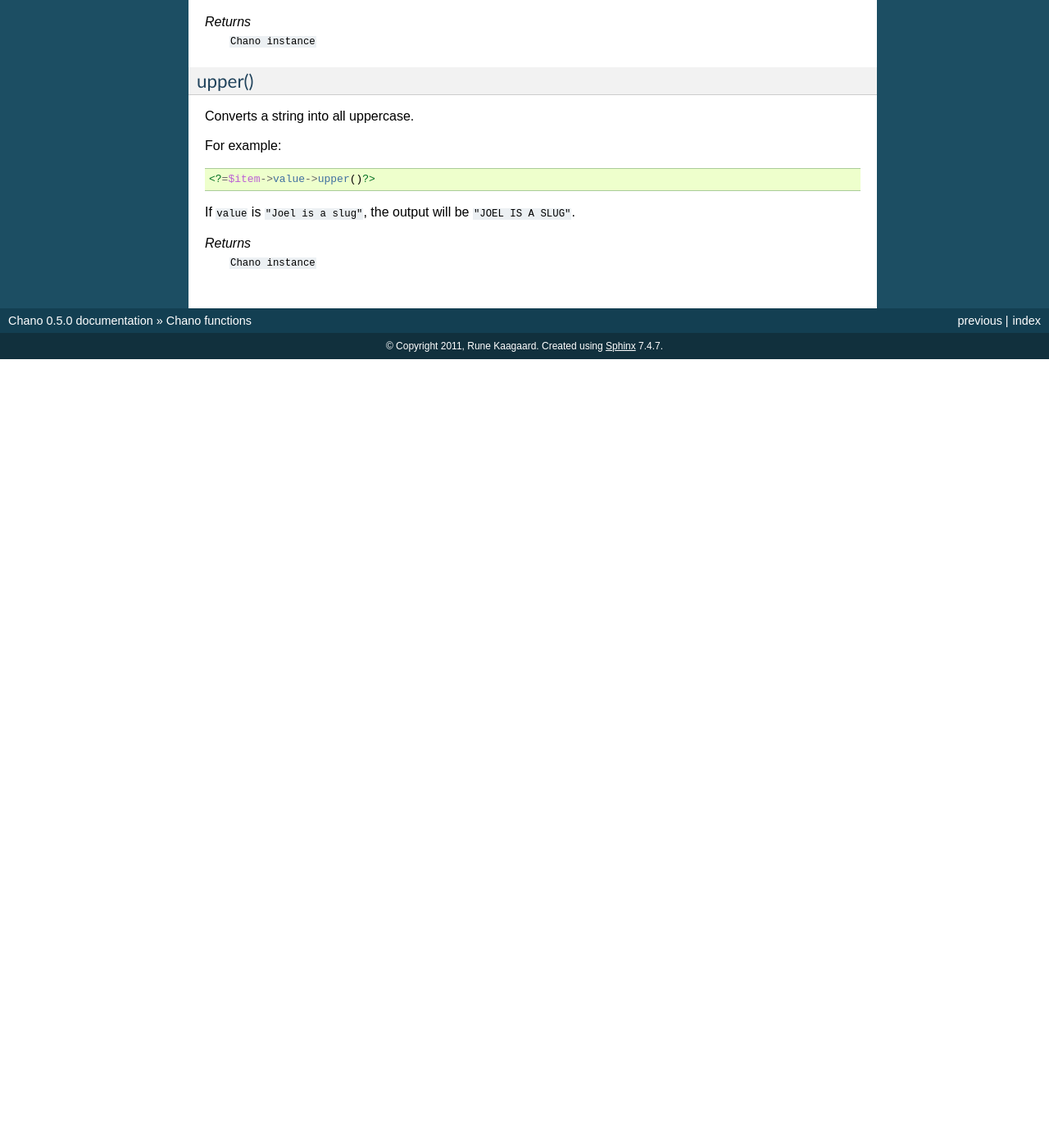
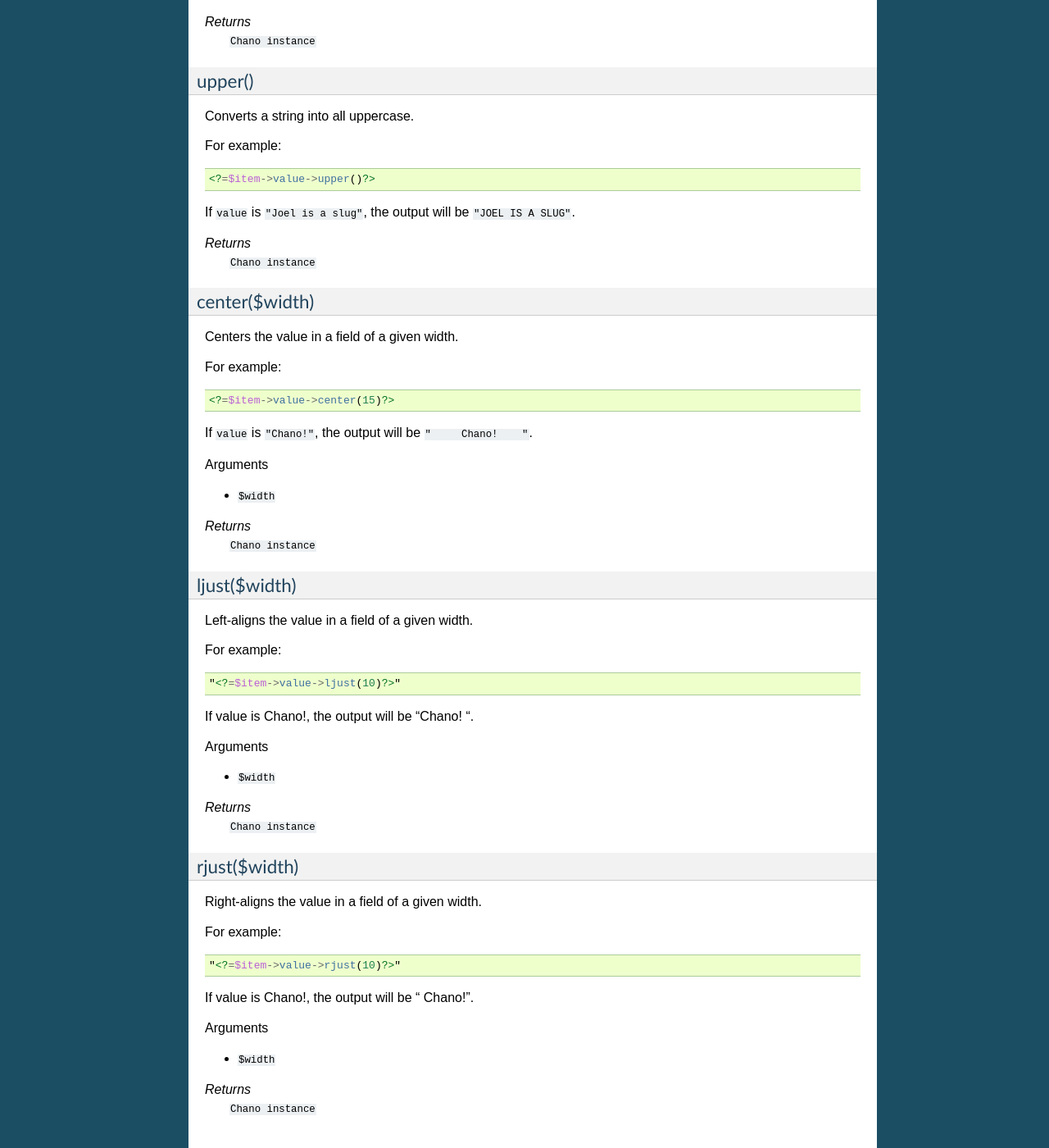
Before and after one commit to runekaagaard/php-chano, a Sphinx documentation site: the page built from docs/reference.rst, in a window 1280 px wide and 1400 px high, scrolled down 4470 px. Shown: the whole window at 82% size. Built offline with Sphinx 7.4.7, drawn with Linux system fonts in a browser that asks for light colours; before the commit the page ends 4908 px from its top, so only the background shows below that; some of the changed text lies outside the part shown.

Commit message:
Updating docs.

```diff
--- a/docs/reference.rst
+++ b/docs/reference.rst
@@ -296,3 +296,63 @@ If ``value`` is ``"Joel is a slug"``, the output will be
 
 *Returns*
   ``Chano instance``
+
+.. _center:
+
+center($width)
+++++++++++++++
+
+Centers the value in a field of a given width.
+
+For example::
+
+    <?=$item->value->center(15)?>
+
+If ``value`` is ``"Chano!"``, the output will be ``"     Chano!    "``.
+
+Arguments
+
+- ``$width``
+
+*Returns*
+  ``Chano instance``
+
+.. _ljust:
+
+ljust($width)
++++++++++++++
+
+Left-aligns the value in a field of a given width.
+
+For example::
+
+    "<?=$item->value->ljust(10)?>"
+
+If value is Chano!, the output will be "Chano!    ".
+
+Arguments
+
+- ``$width``
+
+*Returns*
+  ``Chano instance``
+
+.. _rjust:
+
+rjust($width)
++++++++++++++
+
+Right-aligns the value in a field of a given width.
+
+For example::
+
+    "<?=$item->value->rjust(10)?>"
+
+If value is Chano!, the output will be "    Chano!".
+
+Arguments
+
+- ``$width``
+
+*Returns*
+  ``Chano instance``
```
Also changed, not shown: 1 other file.
